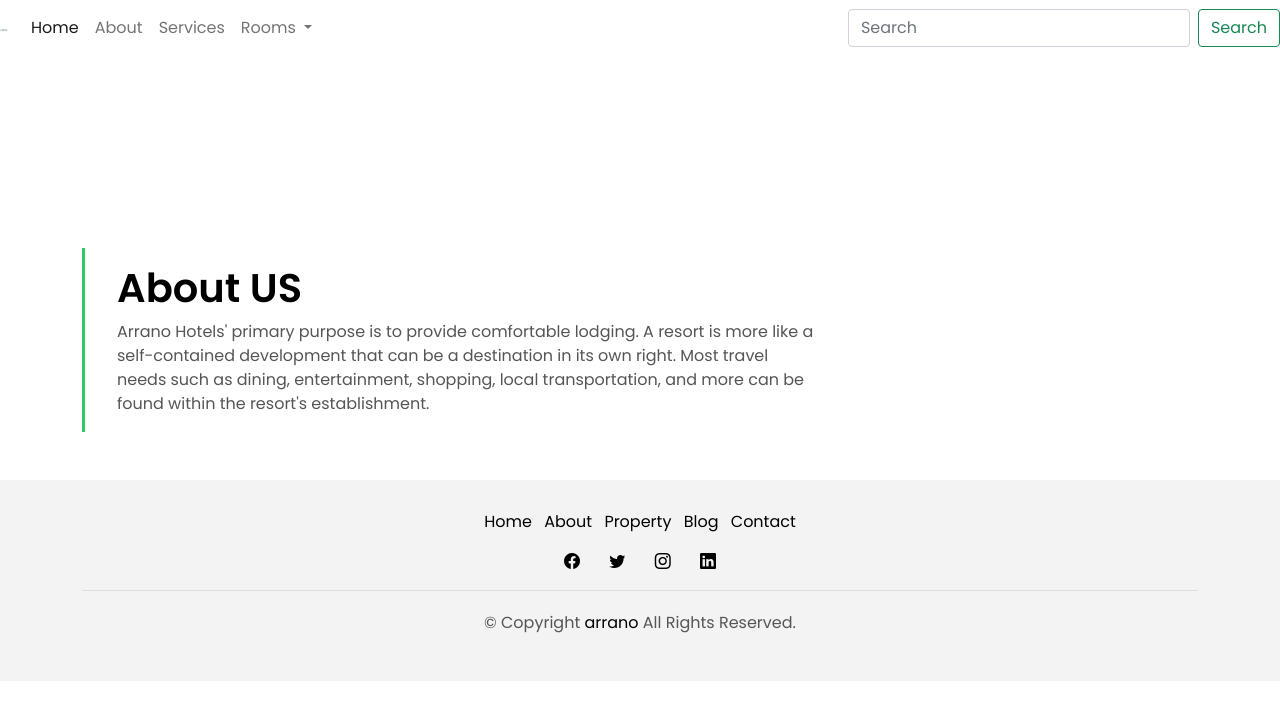
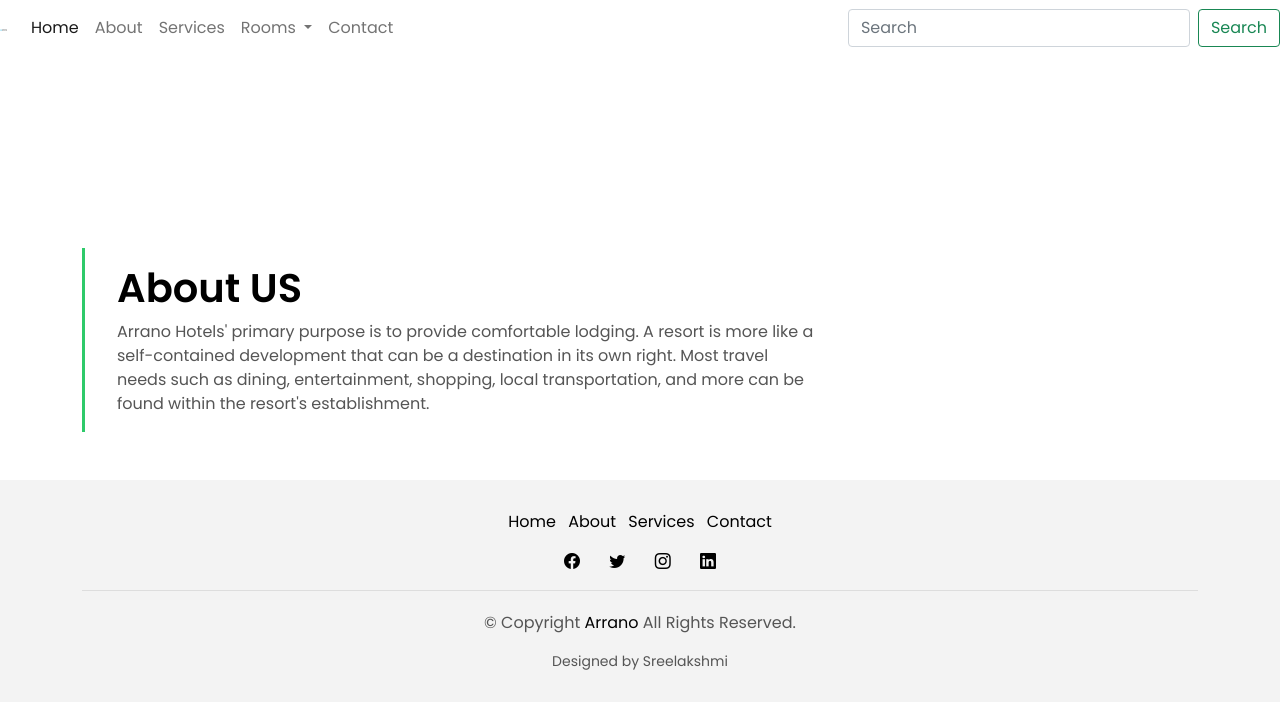
Before and after one commit to sree123u/website_resort, a plain HTML site: page about.html in a window 1280 px wide. Drawn offline with Linux system fonts and the light colour scheme.

Commit message:
Add files via upload

```diff
--- a/about.html
+++ b/about.html
@@ -59,12 +59,16 @@
                 </ul>
               </li>
 
+              <li class="nav-item">
+                <a class="nav-link " href="contact-us.html">Contact</a>
+              </li>
             </ul>
+          </div>
+
           <form class="d-flex">
             <input class="form-control me-2" type="search" placeholder="Search" aria-label="Search">
             <button class="btn btn-outline-success" type="submit">Search</button>
           </form>
-          </div>
         </div>
       </nav>
 
@@ -82,6 +86,20 @@
     </section>
 
 
+
+
+  <div id="preloader"></div>
+  <a href="#" class="back-to-top d-flex align-items-center justify-content-center"><i class="bi bi-arrow-up-short"></i></a>
+
+  <!-- Vendor JS Files -->
+  <script src="assets/vendor/bootstrap/js/bootstrap.bundle.min.js"></script>
+  <script src="assets/vendor/swiper/swiper-bundle.min.js"></script>
+  <script src="assets/vendor/php-email-form/validate.js"></script>
+
+  <!-- Template Main JS File -->
+  <script src="assets/js/main.js"></script>
+
+</body>
 <footer>
   <div class="container">
     <div class="row">
@@ -95,10 +113,7 @@
               <a href="#">About</a>
             </li>
             <li class="list-inline-item">
-                <a href="#">Property</a>
-              </li>
-              <li class="list-inline-item">
-                <a href="#">Blog</a>
+              <a href="#">Services</a>
             </li>
             <li class="list-inline-item">
               <a href="#">Contact</a>
@@ -132,23 +147,15 @@
         <div class="copyright-footer">
           <p class="copyright color-text-a">
             &copy; Copyright
-              <span class="color-a">arrano</span> All Rights Reserved.
+            <span class="color-a">Arrano</span> All Rights Reserved.
           </p>
         </div>
+        <div class="credits">
 
+          Designed by Sreelakshmi
+        </div>
+      </div>
+    </div>
+  </div>
 </footer>
-
-  <div id="preloader"></div>
-  <a href="#" class="back-to-top d-flex align-items-center justify-content-center"><i class="bi bi-arrow-up-short"></i></a>
-
-  <!-- Vendor JS Files -->
-  <script src="assets/vendor/bootstrap/js/bootstrap.bundle.min.js"></script>
-  <script src="assets/vendor/swiper/swiper-bundle.min.js"></script>
-  <script src="assets/vendor/php-email-form/validate.js"></script>
-
-  <!-- Template Main JS File -->
-  <script src="assets/js/main.js"></script>
-
-</body>
-
 </html>
```
Lines whose indentation alone changed are shown as unchanged.
